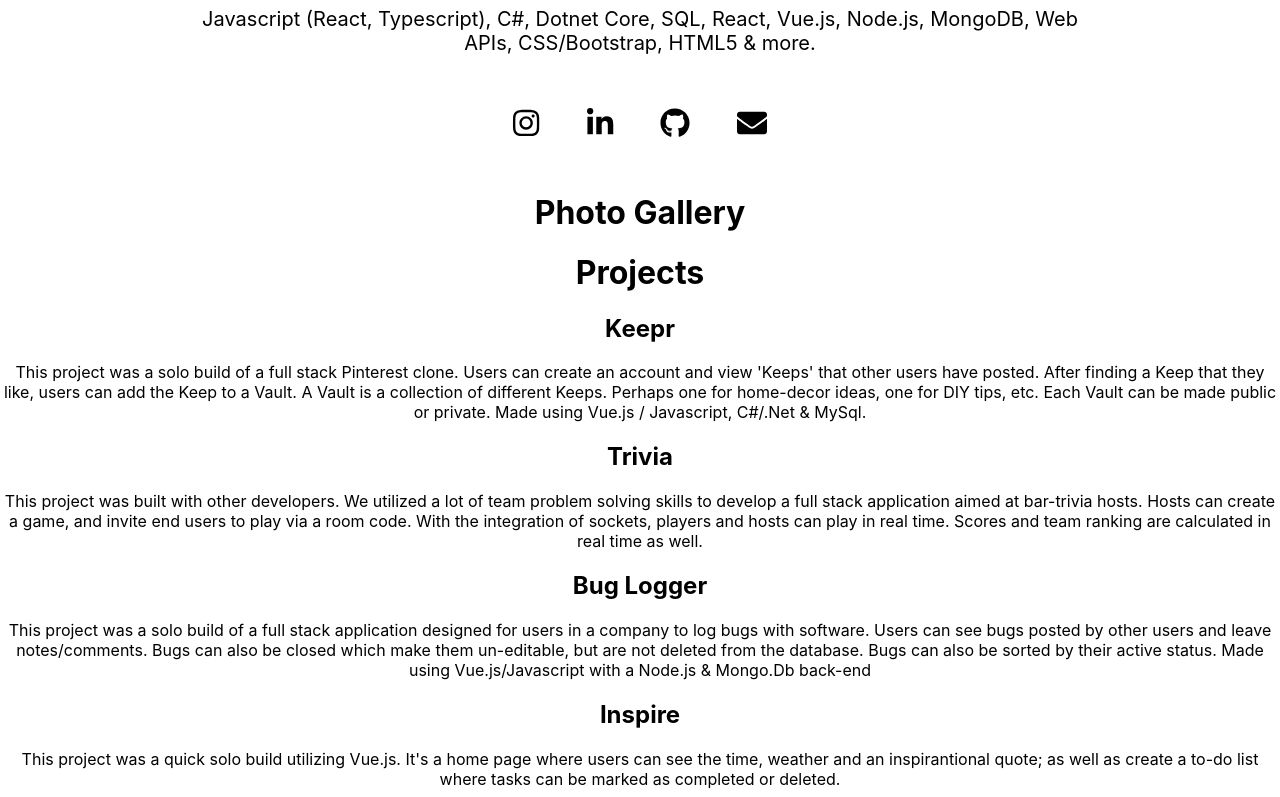
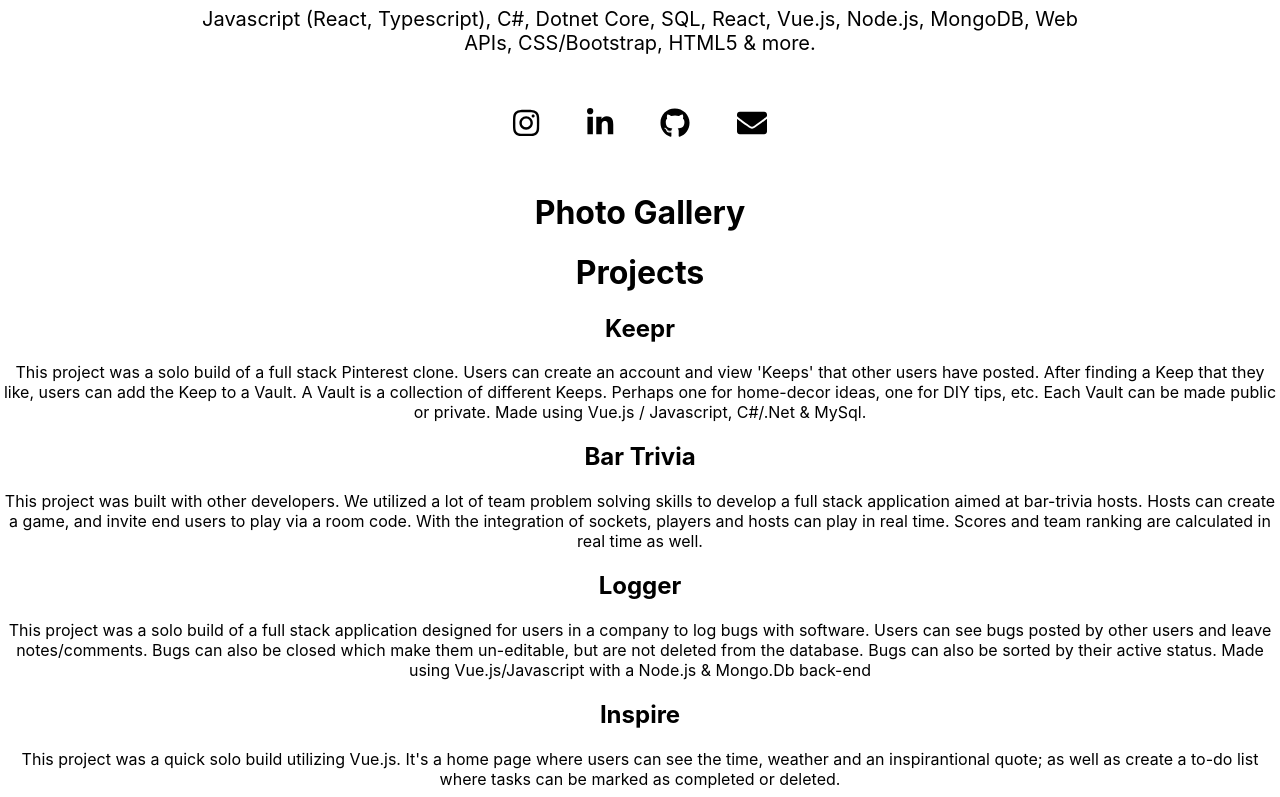
Before and after one commit to MonroeGollaher/MonroeGollaher.github.io, a React (Create React App) app: page / in a window 1280 px wide. Shown: the part 457-1254 px from the top of the page. Built offline with nearby package versions, Linux system fonts and the light colour scheme.

Commit message:
My commit msg

```diff
--- a/src/components/Projects/Components/Project/ProjectData.js
+++ b/src/components/Projects/Components/Project/ProjectData.js
@@ -6,14 +6,14 @@ const projects = [
     githubLink: "https://github.com/MonroeGollaher/CSharpPintrestClone",
   },
   {
-    title: "Trivia",
+    title: "Bar Trivia",
     blurb:
       "This project was built with other developers. We utilized a lot of team problem solving skills to develop a full stack application aimed at bar-trivia hosts. Hosts can create a game, and invite end users to play via a room code. With the integration of sockets, players and hosts can play in real time. Scores and team ranking are calculated in real time as well.",
     githubLink: "https://github.com/MonroeGollaher/TriviaGame",
     deployedLink: "https://triviamanagement.herokuapp.com/#/",
   },
   {
-    title: "Bug Logger",
+    title: " Logger",
     blurb:
       "This project was a solo build of a full stack application designed for users in a company to log bugs with software. Users can see bugs posted by other users and leave notes/comments. Bugs can also be closed which make them un-editable, but are not deleted from the database. Bugs can also be sorted by their active status. Made using Vue.js/Javascript with a Node.js & Mongo.Db back-end",
     githubLink: "https://github.com/MonroeGollaher/VueBugLogger",
```
